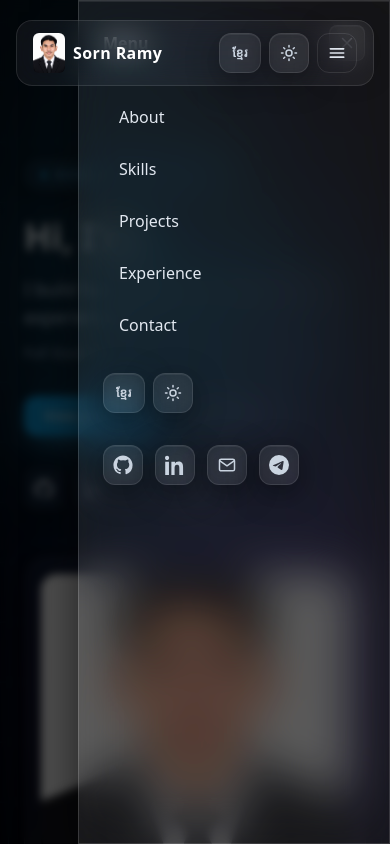
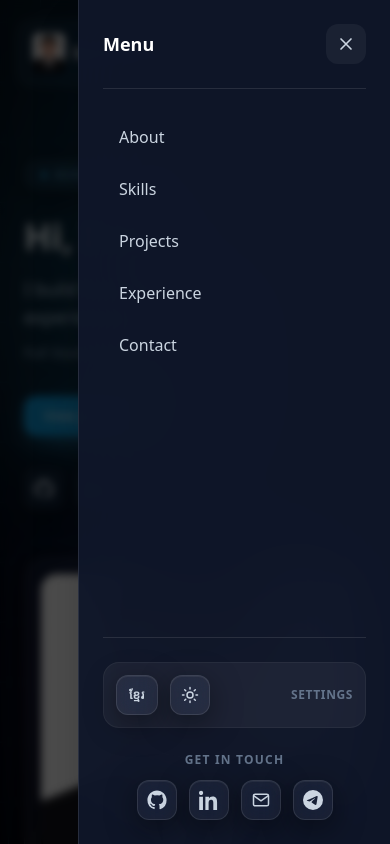
Before and after one commit to sornramy168/sornramy-portfolio, a React (Vite) app: page / in a window 390 px wide. Both pictures are taken after a click on the button 337 px from the left and 53 px from the top of the page. Shown: the top 844 px of the page. Built offline with nearby package versions, Linux system fonts and the light colour scheme; a web font is replaced by a local one.

Commit message:
Fix mobile menu layout and laser underline hover effect

```diff
--- a/src/components/layout/MobileMenu.jsx
+++ b/src/components/layout/MobileMenu.jsx
@@ -14,52 +14,76 @@ export default function MobileMenu({ open, onClose, links = [] }) {
 
   return (
     <div
-      className={`fixed inset-0 z-[60] lg:hidden transition-opacity duration-300 ${
+      className={`fixed inset-0 z-[9999] lg:hidden transition-opacity duration-300 ${
         open ? "pointer-events-auto opacity-100" : "pointer-events-none opacity-0"
       }`}
     >
-      <div className="absolute inset-0 bg-black/70 backdrop-blur-sm" onClick={onClose} />
+      {/* Overlay */}
+      <div
+        className="absolute inset-0 transition-opacity bg-slate-900/40 dark:bg-black/70 backdrop-blur-sm"
+        onClick={onClose}
+      />
 
+      {/* Drawer */}
       <aside
-        className={`glass-strong absolute right-0 top-0 h-full w-[80%] max-w-sm p-6 transition-transform duration-300 ${
+        className={`absolute right-0 top-0 h-full w-[80%] max-w-sm p-6 transition-transform duration-300 ease-out
+        bg-white/95 dark:bg-slate-900/95 backdrop-blur-2xl border-l border-slate-200 dark:border-white/10 shadow-2xl flex flex-col ${
           open ? "translate-x-0" : "translate-x-full"
         }`}
       >
-        <div className="flex items-center justify-between">
-          <span className="font-semibold text-white">{t("nav.menu")}</span>
+        {/* Header */}
+        <div className="flex items-center justify-between pb-6 border-b border-slate-200 dark:border-white/10">
+          <span className="text-lg font-bold text-slate-900 dark:text-white">
+            {t("nav.menu")}
+          </span>
           <button
-            className="flex items-center justify-center rounded-lg glass h-9 w-9 text-slate-200"
+            className="flex items-center justify-center w-10 h-10 transition-colors rounded-xl bg-slate-100 hover:bg-slate-200 dark:bg-white/5 dark:hover:bg-white/10 text-slate-700 dark:text-slate-300"
             onClick={onClose}
-            aria-label={t("nav.closeMenu")}
           >
-            <svg width="18" height="18" viewBox="0 0 24 24" fill="none"
-                 stroke="currentColor" strokeWidth="2">
+            <svg width="20" height="20" viewBox="0 0 24 24" fill="none" stroke="currentColor" strokeWidth="2">
               <path d="M6 6l12 12M18 6L6 18" strokeLinecap="round" />
             </svg>
           </button>
         </div>
 
-        <ul className="flex flex-col gap-1 mt-8">
+        {/* Links - ដាក់ Laser Line នៅក្រោមអក្សរតែម្តង */}
+        <ul className="flex flex-col gap-1 mt-6 overflow-y-auto">
           {links.map((l) => (
             <li key={l.href}>
               <a
                 href={l.href}
                 onClick={onClose}
-                className="block px-4 py-3 text-base transition rounded-xl text-slate-200 hover:bg-white/5 hover:text-white"
+                // ដាក់ group នៅលើ a តែម្តង ហើយដាក់ padding ឱ្យវាធំឧស្សាហ៍
+                className="flex items-center px-4 py-3 text-base font-medium transition-colors duration-300 rounded-xl text-slate-700 hover:bg-slate-50 active:bg-slate-100 dark:text-slate-300 dark:hover:bg-white/5 dark:active:bg-white/10 group"
               >
-                {l.label}
+                {/* ដាក់ span មួយនេះឱ្យវាព័ទ្ធជុំវិញអក្សរ ដើម្បីឱ្យបន្ទាត់វាស្មើនឹងអក្សរ */}
+                <span className="relative inline-block">
+                  {l.label}
+
+                  {/* 👇 បន្ទាត់ Laser ឥឡូវនេះនឹងរត់តាមប្រវែងអក្សរពិតៗ */}
+                  <span className="absolute -bottom-1 left-0 w-0 h-[2px] bg-sky-500 group-hover:w-full group-active:w-full transition-all duration-300 ease-out shadow-[0_0_10px_rgba(56,189,248,0.8)]" />
+                </span>
               </a>
             </li>
           ))}
         </ul>
 
-        <div className="flex items-center gap-2 mt-6">
-          <LanguageToggle />
-          <ThemeToggle />
-        </div>
+        {/* Footer */}
+        <div className="pt-6 mt-auto border-t border-slate-200 dark:border-white/10">
+          <div className="flex items-center gap-3 p-3 mb-6 border rounded-2xl bg-slate-50 dark:bg-white/5 border-slate-100 dark:border-white/5">
+            <LanguageToggle />
+            <ThemeToggle />
+            <span className="ml-auto text-xs font-bold tracking-wider uppercase text-slate-400 dark:text-slate-500">
+              Settings
+            </span>
+          </div>
 
-        <div className="mt-8">
-          <SocialLinks />
+          <div className="flex flex-col items-center gap-3">
+            <p className="text-xs font-bold tracking-widest uppercase text-slate-400 dark:text-slate-500">
+              {t("contact.getInTouch", "Connect")}
+            </p>
+            <SocialLinks />
+          </div>
         </div>
       </aside>
     </div>
```
